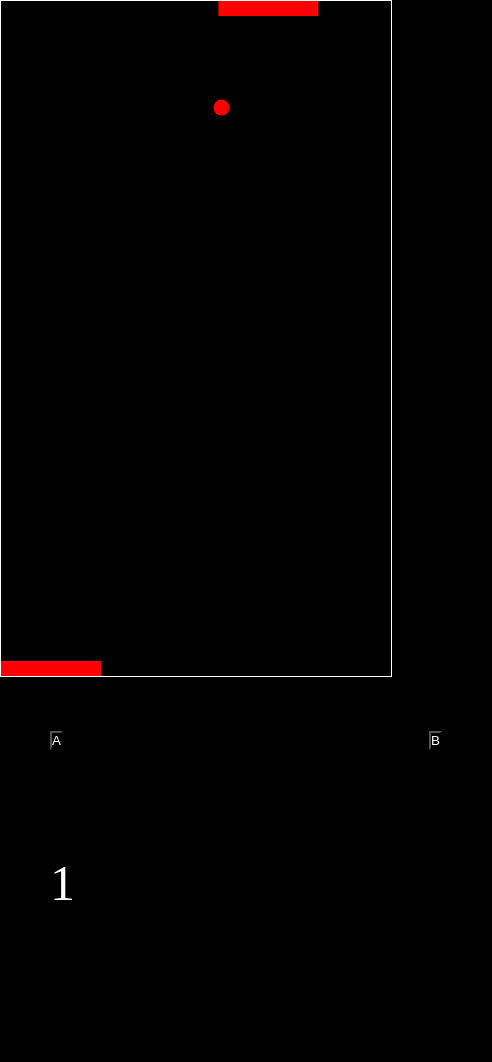
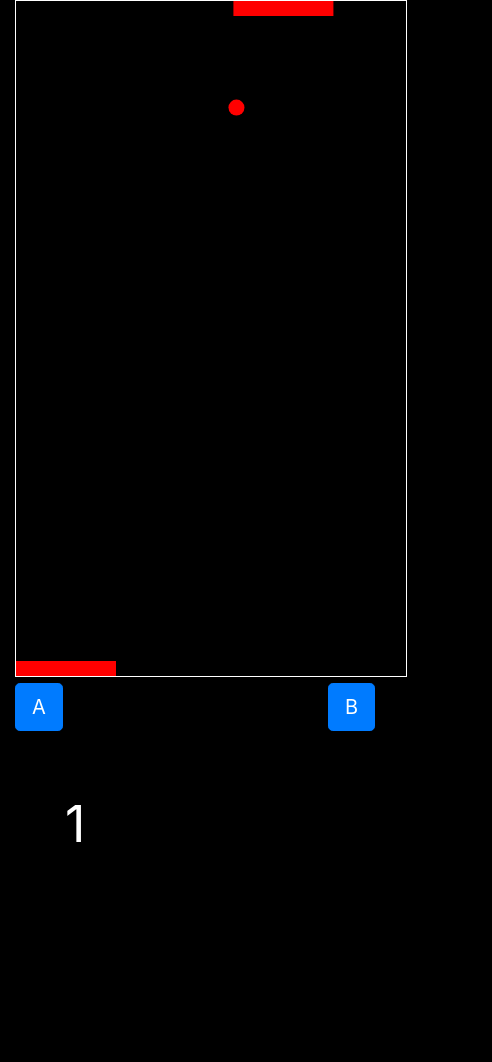
Before and after one commit to PriyanshuKumarSinha/javascript_pingpong, a plain HTML site: page index.html in a window 390 px wide. Shown: the whole page, 492 px wide, since content can reach past the window. After the commit the page ends 1028 px from the top, so only its background shows below. Drawn offline with nearby package versions, Linux system fonts and the light colour scheme.

Commit message:
responsive update

```diff
--- a/index.html
+++ b/index.html
@@ -5,14 +5,16 @@
     <meta name="viewport" content="width=device-width, initial-scale=1.0">
     <title>Breakout Game</title>
     <link rel="stylesheet" href="style.css">
+    <link rel="stylesheet" href="https://cdn.jsdelivr.net/npm/bootstrap@4.6.0/dist/css/bootstrap.min.css">
+
 </head>
 <body>
     <div class="container">
         <canvas id = "canvas">Oops! Canvas is not supported</canvas>
         <div class="scoreContainer">
             <div class="moveButtons">
-                <button id = "button1" onclick = "moveLeft()">A</button>
-                <button id = "button2" onclick = "moveRight()">B</button>
+                <button id = "button1" onclick = "moveRight()" class = 'btn btn-primary btn-lg'>A</button>
+                <button id = "button2" onclick = "moveLeft()"   class = 'btn btn-primary btn-lg'>B</button>
 
             </div>
             <div class="score"><b>0</b></div>
--- a/script.js
+++ b/script.js
@@ -13,13 +13,13 @@ if (window.innerWidth<700){
 
 var maxRadius = 30;
 var seperationDistance = 40;
-window.addEventListener('mousemove',
-    function(event){
-        paddleX = event.x;
-        // mouse.y = event.y - innerHeight;
+// window.addEventListener('mousemove',
+//     function(event){
+//         paddleX = event.x;
+//         // mouse.y = event.y - innerHeight;
 
-    }
-    )
+//     }
+//     )
 
 // window.addEventListener('resize',
 //     function(){
@@ -142,13 +142,17 @@ window.addEventListener('keydown', function(event){
 })
 
 function moveLeft(){
+
     if (paddleX+width < canvas.width){
+
         paddleX+=20
     }
 }
 
 function moveRight(){
     if (paddleX > 0){
+        console.log('yes')
+
         paddleX -=20
     }
 }
--- a/style.css
+++ b/style.css
@@ -8,7 +8,6 @@
 .moveButtons{
     display: none;
     width: 100%;
-    margin: 50px;
 }
 #button1{
     float: left;
```
